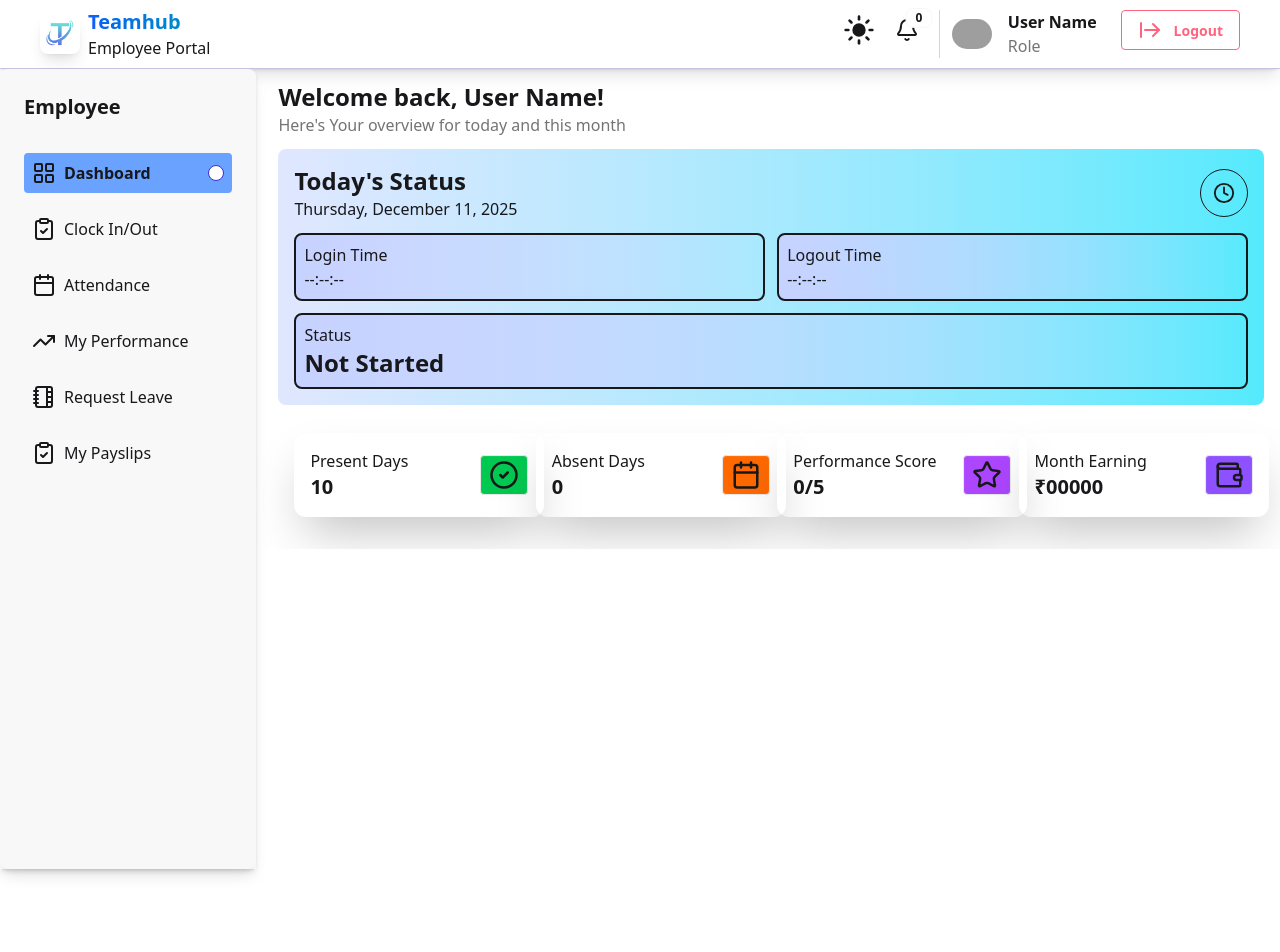
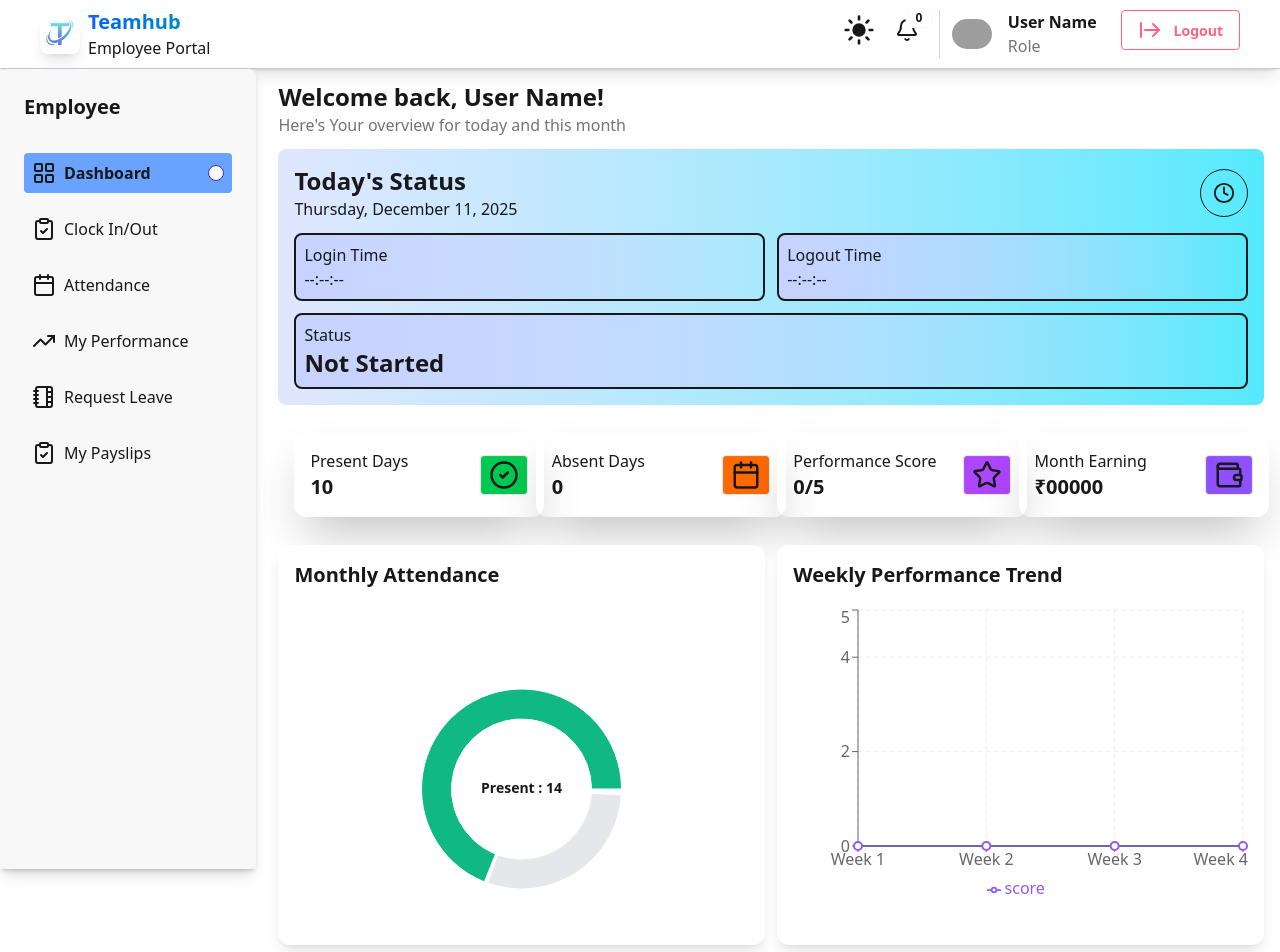
Before and after one commit to venkatsait33/TEAMHUB, a React (Vite) app: page /dashboard in a window 1280 px wide. Shown: the top 952 px of the page. Before the commit the page ends 800 px from the top, so only its background shows below. Built offline with nearby package versions, Linux system fonts and the light colour scheme; grey boxes are pictures that could not be loaded.

Commit message:
added graphs and charts in home dashboard page

```diff
--- /dev/null
+++ b/src/components/Employee/DashboardChart.jsx
@@ -0,0 +1,47 @@
+import { PieChart, Pie, Cell, ResponsiveContainer } from "recharts";
+
+const data = [
+  { name: "Present", value: 14 },
+  { name: "Absent", value: 6 }, // example
+];
+
+const COLORS = ["#10b981", "#e5e7eb"];
+const DashboardChart = () => {
+  return (
+    <div>
+      <div className="bg-base-100 rounded-xl p-4 shadow-lg h-[400px] w-full">
+        <h2 className="text-xl font-semibold mb-4">Monthly Attendance</h2>
+
+        <ResponsiveContainer width="100%" height="100%">
+          <PieChart>
+            <Pie
+              data={data}
+              cx="50%"
+              cy="50%"
+              innerRadius={70}
+              outerRadius={100}
+              paddingAngle={2}
+              dataKey="value"
+            >
+              {data.map((_, index) => (
+                <Cell key={index} fill={COLORS[index]} />
+              ))}
+            </Pie>
+
+            {/* Center Label */}
+            <text
+              x="50%"
+              y="50%"
+              textAnchor="middle"
+              dominantBaseline="middle"
+              className="fill-base-content text-sm font-semibold"
+            >
+              Present : 14
+            </text>
+          </PieChart>
+        </ResponsiveContainer>
+      </div>
+    </div>
+  );
+};
+export default DashboardChart;
--- a/src/components/Employee/EmployeeDashboard.jsx
+++ b/src/components/Employee/EmployeeDashboard.jsx
@@ -1,16 +1,11 @@
 import { Calendar, CircleCheck, Clock, StarIcon, Wallet } from "lucide-react";
 import MotionDiv from "../../utils/MotionDiv";
 import { useEmployeeTime } from "../../context/employeeTimeContext";
+import DashboardChart from "./DashboardChart";
+import PerformanceChart from "./PerformanceChart";
 
 const EmployeeDashboard = () => {
-  const {
-    clockInTime,
-    clockOutTime,
-    workingTime,
-    handleClockIn,
-    handleClockOut,
-    formatTime,
-  } = useEmployeeTime();
+  const { clockInTime, clockOutTime, formatTime } = useEmployeeTime();
   return (
     <div className=" flex flex-col gap-3 p-4 ">
       <MotionDiv delay={0.1}>
@@ -99,6 +94,17 @@ const EmployeeDashboard = () => {
           </div>
         </div>
       </MotionDiv>
+
+      <MotionDiv delay={0.4}>
+        <div className="flex max-sm:flex-col md:justify-between w-full items-center gap-3">
+          <div className="w-full">
+            <DashboardChart />
+          </div>
+          <div className="w-full">
+            <PerformanceChart />
+          </div>
+        </div>
+      </MotionDiv>
     </div>
   );
 };
--- /dev/null
+++ b/src/components/Employee/PerformanceChart.jsx
@@ -0,0 +1,59 @@
+import {
+  LineChart,
+  Line,
+  XAxis,
+  YAxis,
+  CartesianGrid,
+  Tooltip,
+  Legend,
+  ResponsiveContainer,
+} from "recharts";
+
+const data = [
+  { week: "Week 1", score: 0 },
+  { week: "Week 2", score: 0 },
+  { week: "Week 3", score: 0 },
+  { week: "Week 4", score: 0 },
+];
+const PerformanceChart = () => {
+  return (
+    <div>
+      <div className="bg-base-100 p-4 rounded-xl h-[400px] shadow-lg">
+        <h2 className="text-xl font-semibold mb-4">Weekly Performance Trend</h2>
+
+        <ResponsiveContainer width="100%" height={300}>
+          <LineChart data={data}>
+            {/* Grid */}
+            <CartesianGrid strokeDasharray="4 4" opacity={0.4} />
+
+            {/* X Axis */}
+            <XAxis dataKey="week" />
+
+            {/* Y Axis */}
+            <YAxis domain={[0, 5]} />
+
+            {/* Tooltip & Legend */}
+            <Tooltip />
+            <Legend />
+
+            {/* Line */}
+            <Line
+              type="monotone"
+              dataKey="score"
+              stroke="#8b5cf6"
+              strokeWidth={2}
+              dot={{
+                r: 4,
+                stroke: "#8b5cf6",
+                strokeWidth: 2,
+                fill: "#ffffff",
+              }}
+              activeDot={{ r: 6 }}
+            />
+          </LineChart>
+        </ResponsiveContainer>
+      </div>
+    </div>
+  );
+};
+export default PerformanceChart;
```
